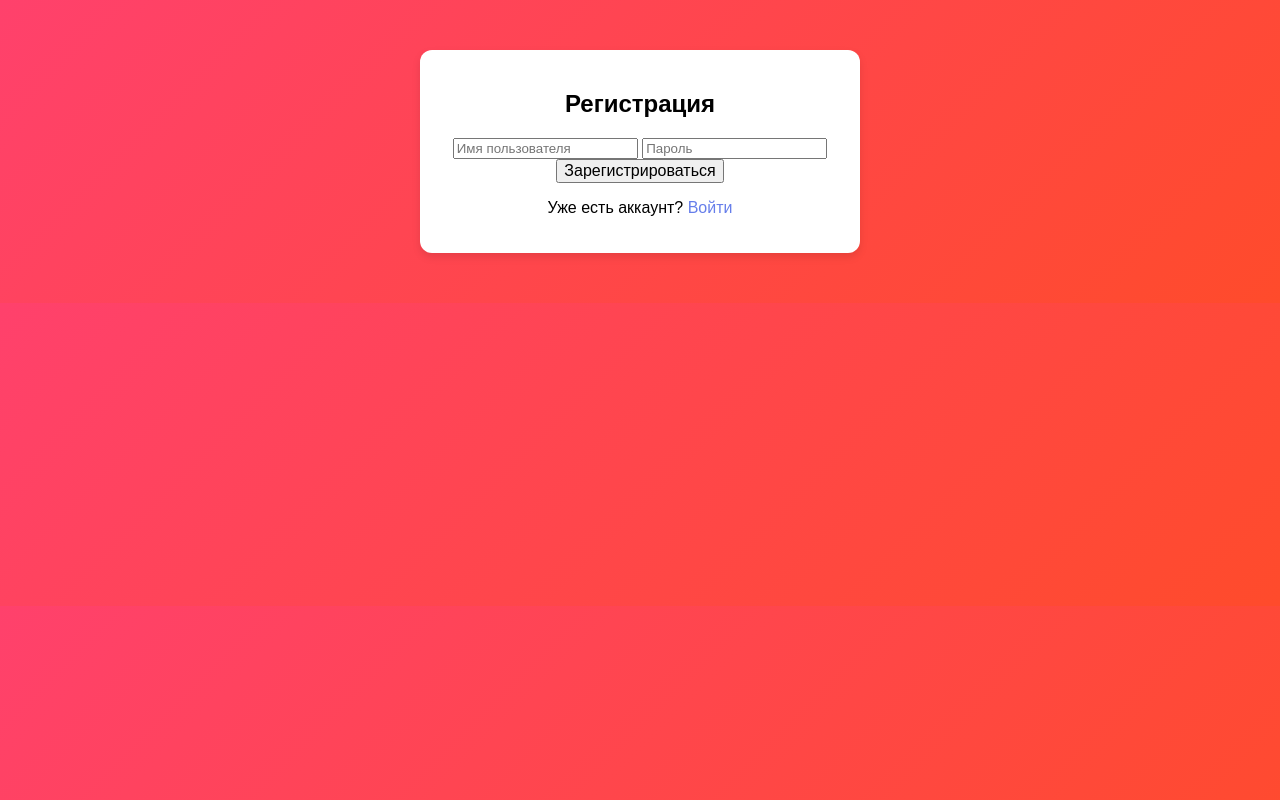
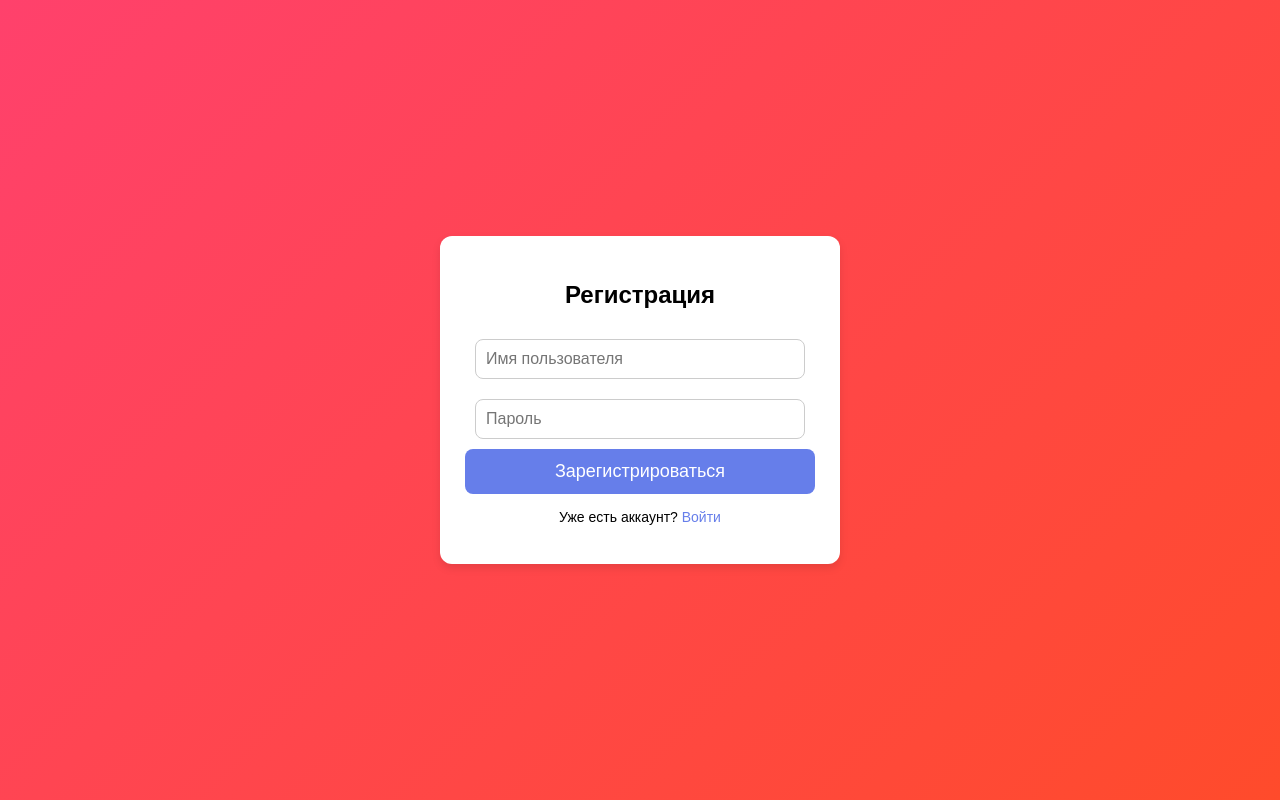
Before and after one commit to Rimanagi/checklist-old, a FastAPI app: page /register in a window 1280 px wide. Run offline with FastAPI, Linux system fonts and the light colour scheme.

Commit message:
Версия с нормальным фронтом, и даже не украинским

```diff
--- a/static/styles.css
+++ b/static/styles.css
@@ -1,32 +1,93 @@
 /* styles.css */
 
+/* Общие стили */
 body {
   font-family: Arial, sans-serif;
   margin: 0;
   padding: 0;
 }
 
+/* Фоновые градиенты */
 .bg-main {
   background: linear-gradient(135deg, #56ab2f, #a8e063);
 }
 
 .bg-login {
   background: linear-gradient(135deg, #667eea, #764ba2);
+  display: flex;
+  justify-content: center;
+  align-items: center;
+  height: 100vh;
 }
 
 .bg-register {
   background: linear-gradient(135deg, #ff416c, #ff4b2b);
+  display: flex;
+  justify-content: center;
+  align-items: center;
+  height: 100vh;
 }
 
-/* Общие стили для кнопок и ссылок */
-button {
-  cursor: pointer;
-  font-size: 16px;
+/* Белый блок */
+.auth-box {
+  background: white;
+  padding: 25px;
+  border-radius: 12px;
+  box-shadow: 0 4px 8px rgba(0,0,0,0.1);
+  text-align: center;
+  width: 350px;
 }
 
-a {
-  text-decoration: none;
-  color: #667eea;
+/* Поля ввода (исправлены отступы) */
+.auth-input {
+  width: calc(100% - 20px); /* Уменьшаем ширину на 20px для отступов */
+  padding: 10px;
+  margin: 10px 0;
+  border: 1px solid #ccc;
+  border-radius: 8px;
+  font-size: 16px;
+  box-sizing: border-box; /* Учитываем padding и border в размере */
 }
 
-/* Можно добавить дополнительные глобальные стили по необходимости */
+/* Кнопки */
+.auth-box button {
+  width: 100%;
+  padding: 12px;
+  border: none;
+  border-radius: 8px;
+  background: #667eea;
+  color: white;
+  font-size: 18px;
+  cursor: pointer;
+  transition: 0.3s;
+}
+
+.auth-box button:hover {
+  background: #5a67d8;
+}
+
+/* Сообщения */
+.success-msg {
+  color: green;
+  font-size: 14px;
+}
+
+.error-msg {
+  color: red;
+  font-size: 14px;
+}
+
+/* Ссылка на регистрацию */
+.register-link {
+  margin-top: 15px;
+  font-size: 14px;
+}
+
+.register-link a {
+  color: #667eea;
+  text-decoration: none;
+}
+
+.register-link a:hover {
+  text-decoration: underline;
+}
--- a/templates/register.html
+++ b/templates/register.html
@@ -5,30 +5,21 @@
   <meta name="viewport" content="width=device-width, initial-scale=1.0">
   <title>Регистрация</title>
   <link rel="stylesheet" href="/static/styles.css">
-  <style>
-    .container {
-      max-width: 400px;
-      margin: 50px auto;
-      padding: 20px;
-      background-color: #fff;
-      border-radius: 12px;
-      box-shadow: 0 4px 8px rgba(0,0,0,0.1);
-      text-align: center;
-    }
-  </style>
 </head>
 <body class="bg-register">
-  <div class="container">
+  <div class="auth-container">
+    <div class="auth-box">
       <h2>Регистрация</h2>
       <form method="post" action="/register">
-      <input type="text" name="username" placeholder="Имя пользователя" required>
-      <input type="password" name="password" placeholder="Пароль" required>
+        <input type="text" name="username" class="auth-input" placeholder="Имя пользователя" required>
+        <input type="password" name="password" class="auth-input" placeholder="Пароль" required>
         <button type="submit">Зарегистрироваться</button>
       </form>
       {% if error %}
-      <p style="color: red;">{{ error }}</p>
+        <p class="error-msg">{{ error }}</p>
       {% endif %}
-    <p>Уже есть аккаунт? <a href="/login">Войти</a></p>
+      <p class="register-link">Уже есть аккаунт? <a href="/login">Войти</a></p>
+    </div>
   </div>
 </body>
 </html>
```
Also changed, not shown: templates/login.html (+8 -17 lines). Lines whose indentation alone changed are shown as unchanged.
